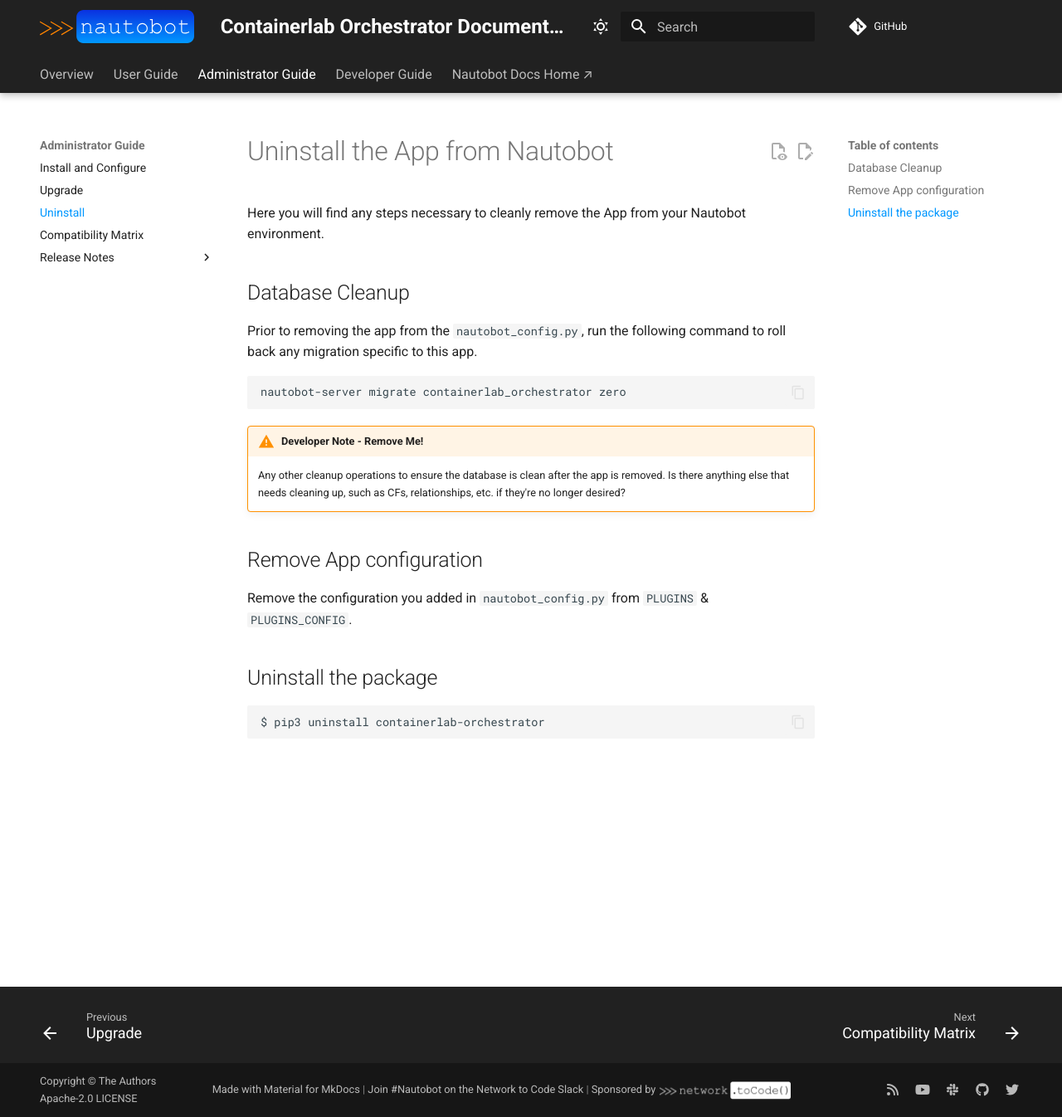
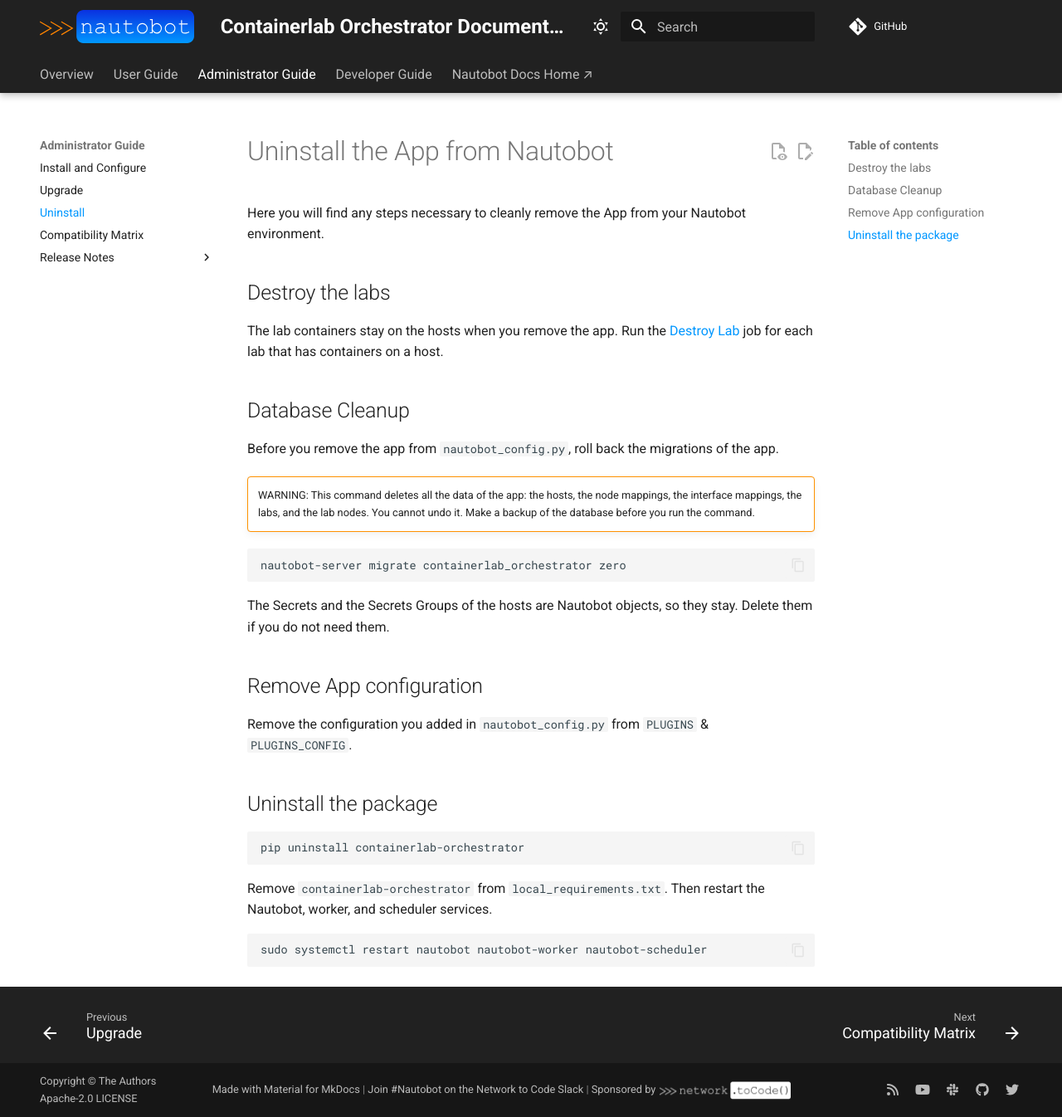
Before and after one commit to jtdub/nautobot-app-containerlab-orchestrator, an MkDocs documentation site: the page built from docs/admin/uninstall.md, in a window 1280 px wide and 1346 px high. Shown: the whole window at 83% size. Built offline with MkDocs 1.6.1 and Material for MkDocs 9.7.7, drawn with Linux system fonts in a browser that asks for light colours; comment, search, counter and statistics services are not loaded.

Commit message:
121: Fix the matrix, and give the upgrade and uninstall steps (AC-1, AC-10)
Claude-Session: https://claude.ai/code/session_015Wtbd2AbXxZ9u8rarE86by

````diff
--- a/docs/admin/uninstall.md
+++ b/docs/admin/uninstall.md
@@ -2,16 +2,25 @@
 
 Here you will find any steps necessary to cleanly remove the App from your Nautobot environment.
 
+## Destroy the labs
+
+The lab containers stay on the hosts when you remove the app. Run the
+[Destroy Lab](../user/app_use_cases.md#destroy-a-lab) job for each lab that has containers on a host.
+
 ## Database Cleanup
 
-Prior to removing the app from the `nautobot_config.py`, run the following command to roll back any migration specific to this app.
+Before you remove the app from `nautobot_config.py`, roll back the migrations of the app.
+
+!!! warning ""
+    WARNING: This command deletes all the data of the app: the hosts, the node mappings, the interface mappings, the
+    labs, and the lab nodes. You cannot undo it. Make a backup of the database before you run the command.
 
 ```shell
 nautobot-server migrate containerlab_orchestrator zero
 ```
 
-!!! warning "Developer Note - Remove Me!"
-    Any other cleanup operations to ensure the database is clean after the app is removed. Is there anything else that needs cleaning up, such as CFs, relationships, etc. if they're no longer desired?
+The Secrets and the Secrets Groups of the hosts are Nautobot objects, so they stay. Delete them if you do not need
+them.
 
 ## Remove App configuration
 
@@ -19,6 +28,13 @@ Remove the configuration you added in `nautobot_config.py` from `PLUGINS` & `PLU
 
 ## Uninstall the package
 
-```bash
-$ pip3 uninstall containerlab-orchestrator
+```shell
+pip uninstall containerlab-orchestrator
 ```
+
+Remove `containerlab-orchestrator` from `local_requirements.txt`. Then restart the Nautobot, worker, and scheduler
+services.
+
+```shell
+sudo systemctl restart nautobot nautobot-worker nautobot-scheduler
+```
````
Also changed, not shown: docs/admin/compatibility_matrix.md (+6 -4 lines), docs/admin/upgrade.md (+18 -3 lines), 1 other file.
